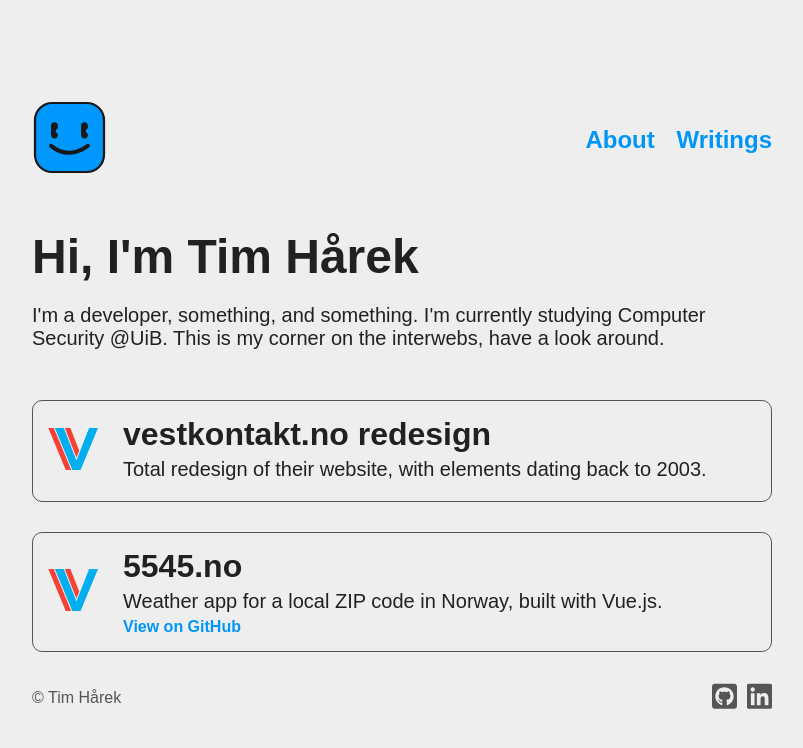
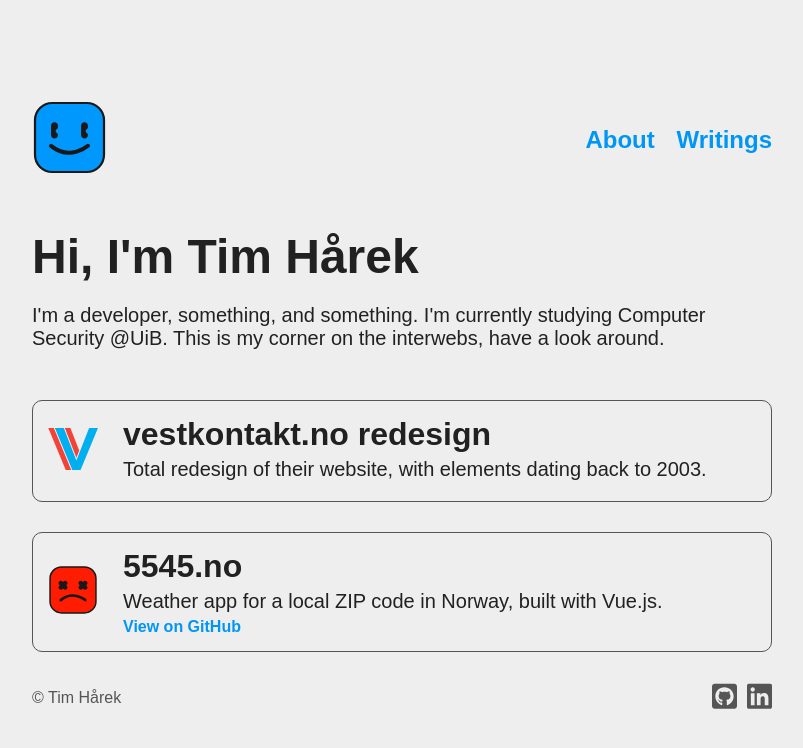
Before and after one commit to timharek/timharek.no, a Jekyll site: the page built from index.html, in a window 1280 px wide. Shown: the top 748 px of the page, without its empty margins (238-1041 px from the left). Built offline with Jekyll 4.4.1, drawn with Linux system fonts in a browser that asks for light colours; some web fonts are replaced.

Commit message:
Default logo when no logo

```diff
--- a/_data/projects.yml
+++ b/_data/projects.yml
@@ -6,5 +6,4 @@
 - name: 5545.no
   desc: >-
       Weather app for a local ZIP code in Norway, built with Vue.js.
-  svg: /assets/img/projects/vk.svg
   github: https://github.com/timharek/5545.no
--- a/index.html
+++ b/index.html
@@ -14,7 +14,7 @@ animate: animate
         {% for project in site.data.projects %}
             <div class="project">
                 <div class="logo">
-                    <img src="{{ project.svg | relative_url }}" alt="{{ project.name }} logo">
+                    <img src="{{ project.svg | default: "/assets/img/error.svg" | relative_url }}" alt="{{ project.name }} logo">
                 </div>
                 <div class="desc">
                     <h1>{{ project.name }}</h1>
```
